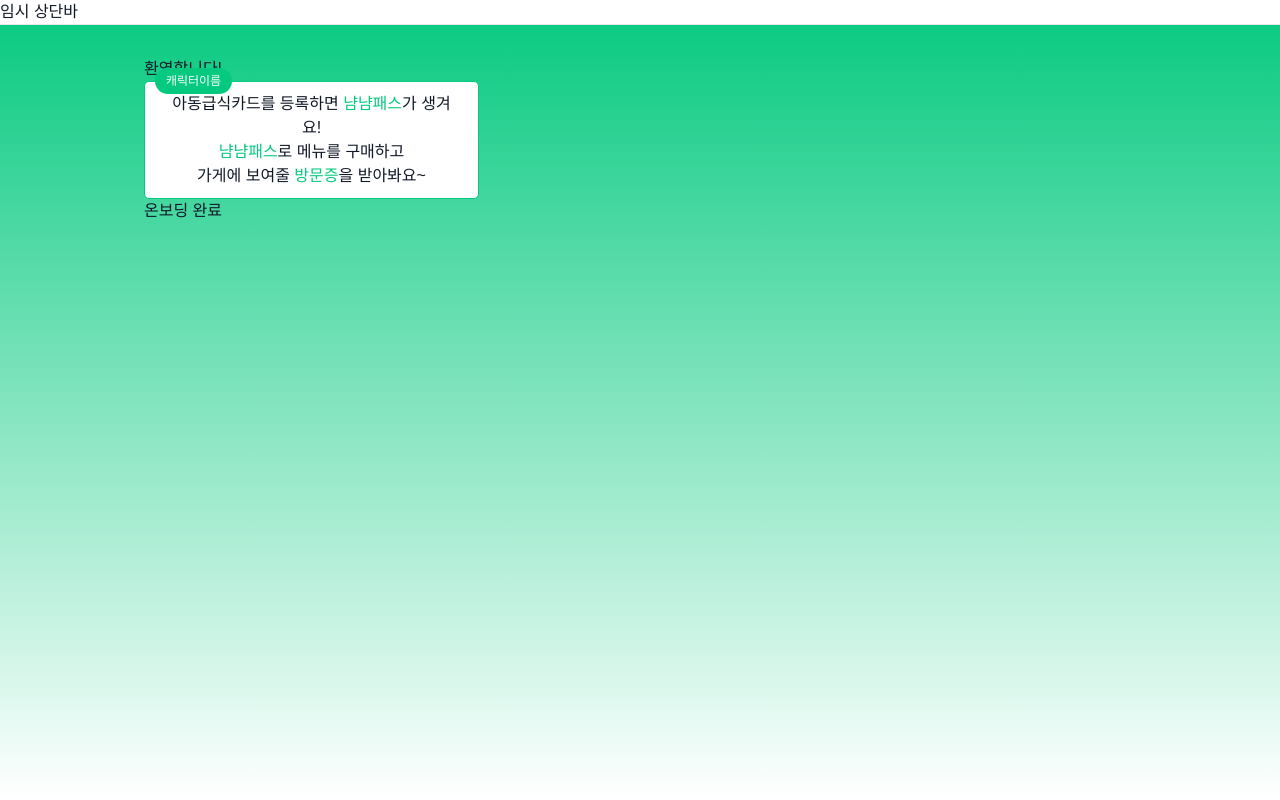
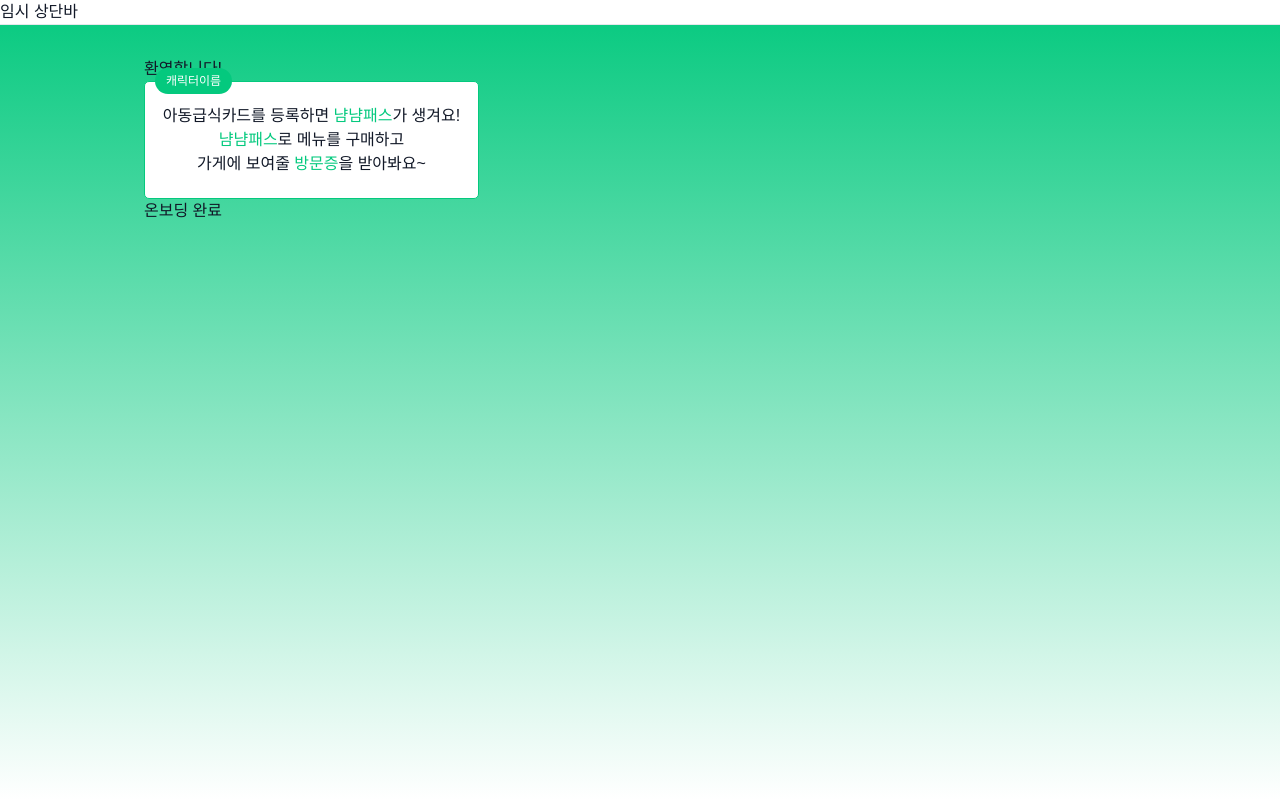
Before and after one commit to LetsEat-team/lets_eat_frontend, a React (Vite) app: page /childcard in a window 1280 px wide. Built offline with nearby package versions, Linux system fonts and the light colour scheme; a web font is replaced by a local one.

Commit message:
fix: #6 detail

```diff
--- a/src/components/CharaTalk.tsx
+++ b/src/components/CharaTalk.tsx
@@ -9,7 +9,7 @@ const CharaTalk = ({ children, charName }: CharaTalkProps) => {
       <div className='w-[77px] h-[26px] absolute top-[-14px] left-[10px] rounded-[50px] bg-maingreen font-medium text-[12px] flex justify-center items-center text-white'>
         {charName}
       </div>
-      <div className="text-center px-[18px] font-medium whitespace-pre-line text-[16px]">{children}</div>
+      <div className="text-center px-[5px] font-medium whitespace-pre-line text-[16px]">{children}</div>
     </div>
   );
 };
```
